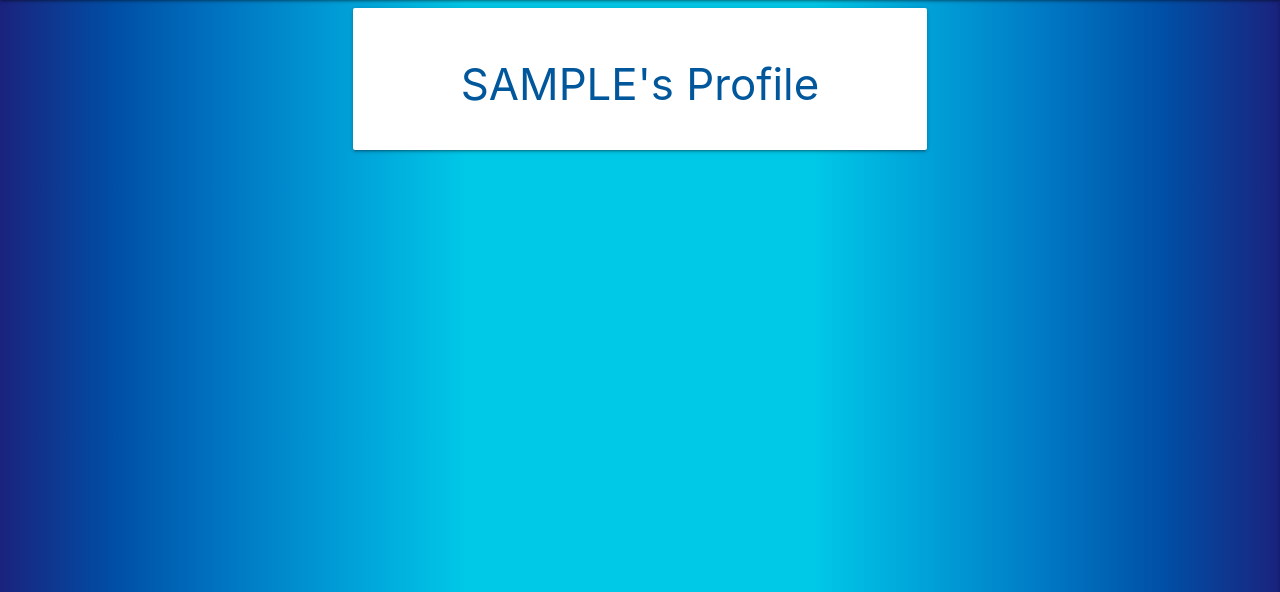
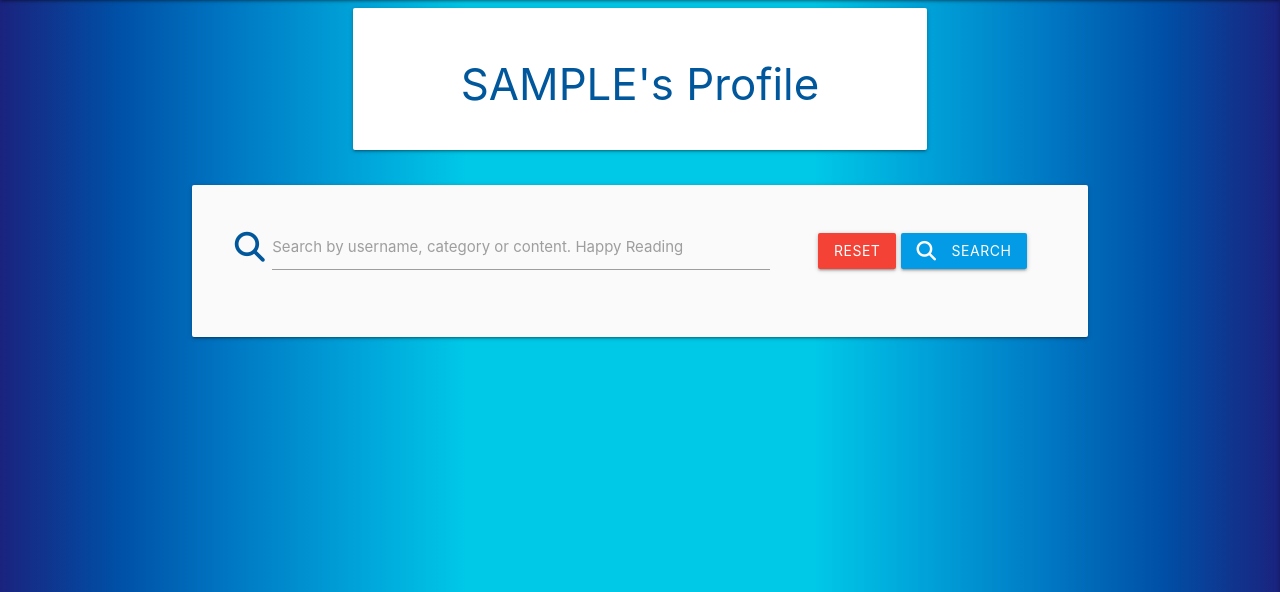
Before and after one commit to Code-Institute-Submissions/janebmckenna-MilestoneProject3, a Flask app: page /profile/1 in a window 1280 px wide. Shown: the part 64-656 px from the top of the page. Run offline with Flask 3, Linux system fonts and the light colour scheme; the visitor is signed in with stand-in values (Sample User, id 1); a database or web service that is not in the repository returns one stand-in record (values such as "Sample title"); some libraries are stand-ins or nearby versions.

Commit message:
Feat: added search functionality and users own blogs to their profile

```diff
--- a/app.py
+++ b/app.py
@@ -23,6 +23,13 @@ mongo = PyMongo(app)
 @app.route("/blog_posts")
 def blog_posts():
     blogs = list(mongo.db.blogs.find())
+    return render_template("blogs.html", blogs=blogs)
+
+
+@app.route("/search", methods=["GET", "POST"])
+def search():
+    query = request.form.get('query')
+    blogs = list(mongo.db.blogs.find({"$text": {"$search":query}}))
     return render_template("blogs.html", blogs=blogs)
 
 
@@ -71,9 +78,10 @@ def profile(username):
     # grab the session users username from the database
     username =mongo.db.users.find_one(
         {"username": session["user"]})["username"]
+    blogs = list(mongo.db.blogs.find())
 
     if session["user"]:
-        return render_template("profile.html", username=username)
+        return render_template("profile.html", username=username, blogs=blogs)
 
     return redirect(url_for("login"))
 
@@ -211,6 +219,7 @@ def delete_category(category_id):
     return redirect(url_for("categories"))
 
 
+
 # NOTE TO SELF: UPDATE TO DEBUG=False prior to submitting
 if __name__ == "__main__":
     app.run(host=os.environ.get("IP"),
--- a/templates/new_blog.html
+++ b/templates/new_blog.html
@@ -20,7 +20,7 @@
             <div class="row">
                 <div class="input-field col m8 offset-m2 white-text">
                     <i class="fa-solid fa-pen prefix"></i>
-                    <input id="title" name="title" class="validate" minlength="5" maxlength="50" required>
+                    <input id="title" name="title" type="text" class="validate" minlength="5" maxlength="50" required>
                     <label for="title">Blog Title</label>
                 </div>
             </div>
@@ -29,7 +29,7 @@
                 <div class="input-field col m8 offset-m2 white-text">
                     <i class="fa-solid fa-comment prefix"></i>
                     <textarea id="blog_content" name="blog_content" class="materialize-textarea validate"
-                        minlength="20" maxlength="1000"></textarea>
+                        minlength="20" maxlength="2000"></textarea>
                     <label for="blog_content">Blog: Tell us all, whats on your mind?</label>
                 </div>
             </div>
--- a/templates/profile.html
+++ b/templates/profile.html
@@ -1,6 +1,6 @@
 {% extends "base.html" %}
 {% block content %}
-
+    <!-- Profile Name -->
     <div class="row">
         <div class="col s12 m8 offset-m2">
             <div class="card-panel">
@@ -10,5 +10,55 @@
             </div>
         </div>
     </div>
-
+    <!-- Search Box -->
+    <div class="row card-panel grey lighten-5">
+        <form action="{{ url_for('search') }}" method="post" class="col s12">
+            <div class="row valign-wrapper center-align">
+                <div class="input-field col s12 m8">
+                    <i class="fas fa-search prefix light-blue-text text-darken-4"></i>
+                    <input type="text" name="query" id="query" minlength="3" class="validate" required>
+                    <label for="query">Search by username, category or content. Happy Reading</label>
+                </div>
+                <div class="col s12 m4">
+                    <a href="{{ url_for('profile', username=session['user'])}}" class="red btn text-shaddow">Reset</a>
+                    <button type="submit" class="light-blue darken-1 btn text-shaddow">
+                        <i class="fas fa-search left"></i>Search
+                    </button>
+                </div>
+            </div>
+        </form>
+    </div>
+    {% if blogs|length > 0 %}
+    <ul class="collapsible popout">
+    {% for blog in blogs %}
+        <li>
+            {% if session.user|lower == blog.user|lower %}
+            <div class="collapsible-header blue lighten-5 indigo-text text-darken-4">
+                <i class="fas fa-caret-down"></i>
+                    <a href="{{ url_for('delete', blog_id= blog._id)}}" class="btn-small red accent-4" onclick="return confirm('Are you sure you want to delete?');">Delete</a>
+                    <a href="{{ url_for('edit', blog_id= blog._id)}}" class="btn-small light-blue lighten-1 editbtn">Edit</a>
+                <br class="hide-on-med-and-up">
+                <h6 class="indigo-text text-darken-4 blog-title"><strong>{{blog.category_name}}:  </strong> {{+ blog.title }} </h6>
+                {% if blog.updated|lower == "yes" %}
+                    <i class="fas fa-star yellow-text text-lighten-1 i-text-shadow tooltipped"
+                    data-position="right" data-tooltip="UPDATED"></i>
+                {% endif %}
+            </div>
+            <div class="collapsible-body blue lighten-4 indigo-text text-darken-4">
+                <p class="indigo-text text-darken-4">Category: {{ blog.category_name }}</p>
+                <p>
+                    {{ blog.blog_content }}<br>
+                </p>
+                <p>
+                    <span>Date Posted:</span> {{ blog.date }}<br>
+                    <span>Posted By:</span> {{ blog.user}}
+                </p>
+            </div>
+            {% endif %}
+          </li>
+    {% endfor %}
+      </ul>
+    {% else %}
+        <h3 class="card-panel red-text teal accent-2 center-align">No results found</h3>
+    {% endif %}
 {% endblock %}
```
Also changed, not shown: templates/blogs.html (+22 -1 lines).
